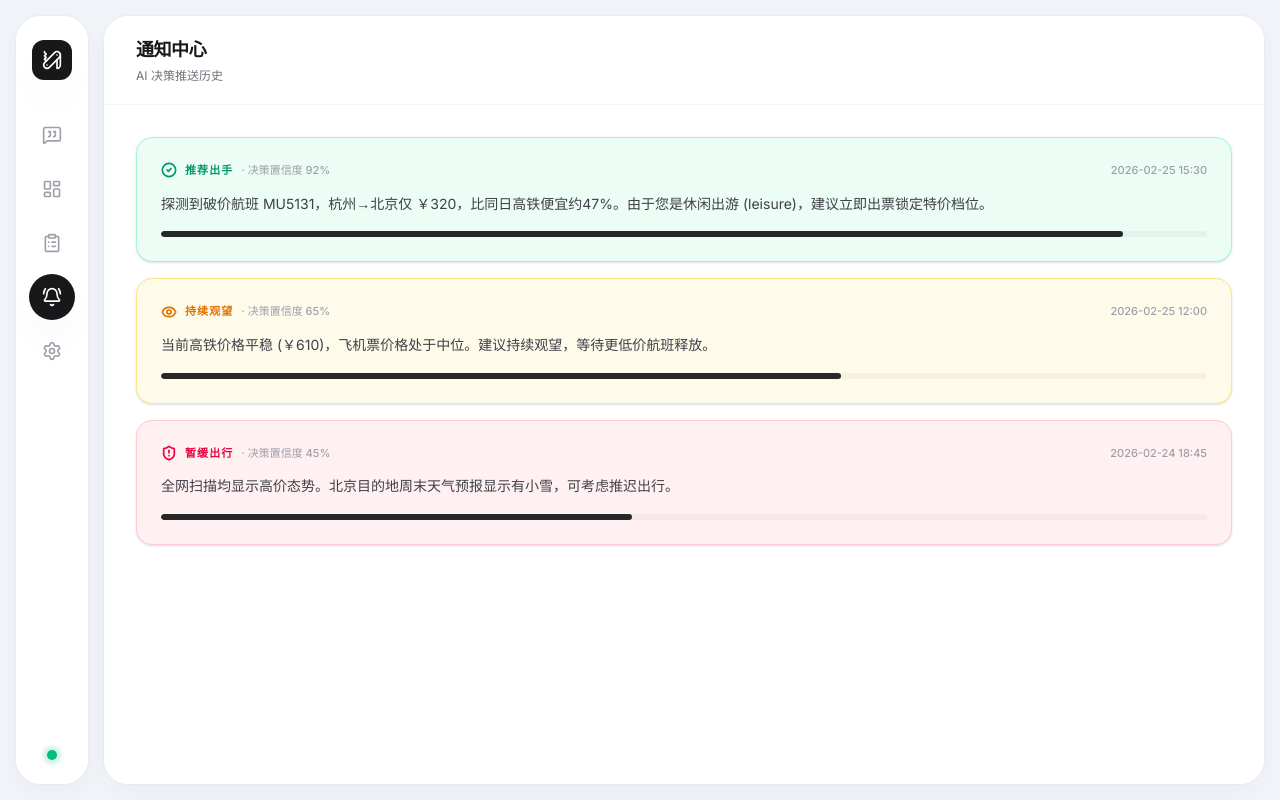
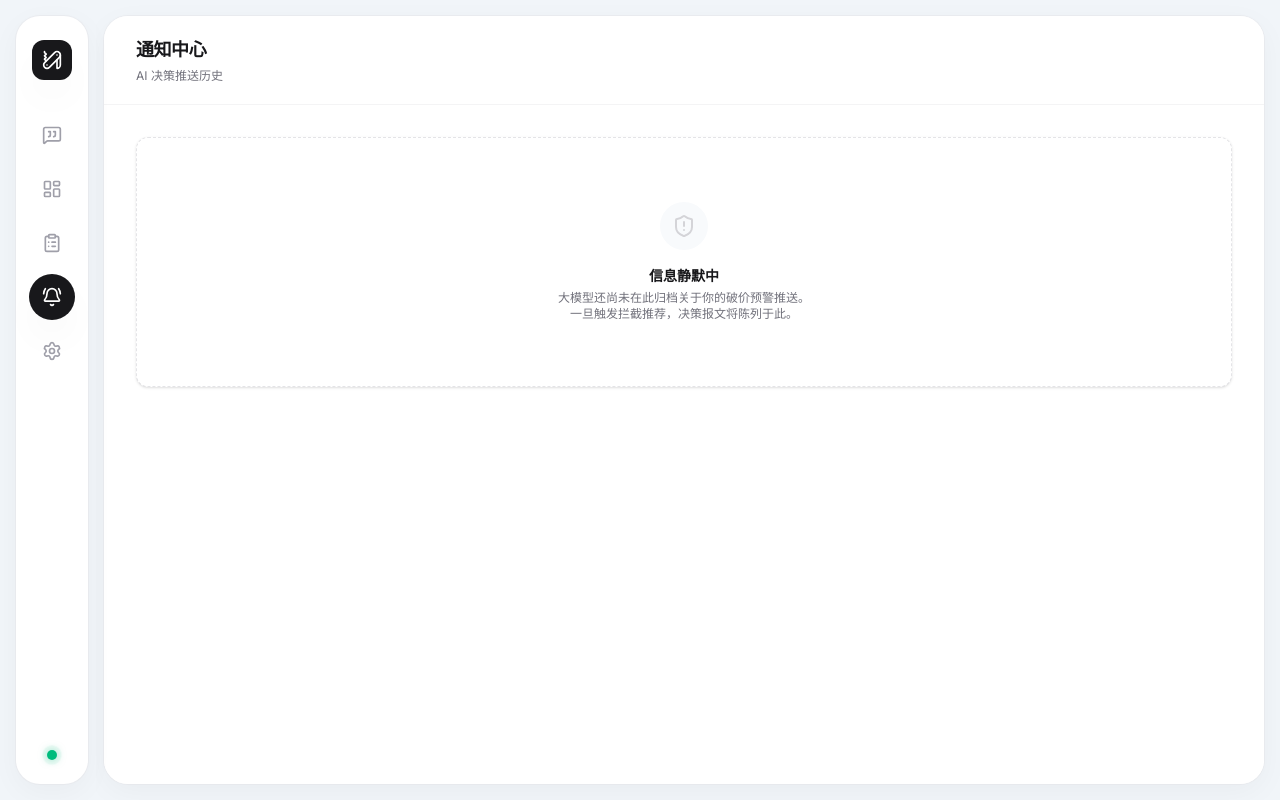
Before and after one commit to at0rp1d0i-cell/Magpie, a React (Vite) app in the folder magpie_desktop/: page /alerts in a window 1280 px wide. Built offline with nearby package versions, Linux system fonts and the light colour scheme.

Commit message:
feat(ui): remove mock data and implement elegant empty states

```diff
--- a/magpie_desktop/src/pages/AlertsPage.tsx
+++ b/magpie_desktop/src/pages/AlertsPage.tsx
@@ -1,29 +1,8 @@
 import { motion } from "framer-motion";
 import { CheckCircle2, Eye, ShieldAlert } from "lucide-react";
 
-const MOCK_ALERTS = [
-  {
-    id: "1",
-    timestamp: "2026-02-25 15:30",
-    confidence: 0.92,
-    status: "recommend" as const,
-    message: "探测到破价航班 MU5131，杭州→北京仅 ￥320，比同日高铁便宜约47%。由于您是休闲出游 (leisure)，建议立即出票锁定特价档位。",
-  },
-  {
-    id: "2",
-    timestamp: "2026-02-25 12:00",
-    confidence: 0.65,
-    status: "watch" as const,
-    message: "当前高铁价格平稳 (￥610)，飞机票价格处于中位。建议持续观望，等待更低价航班释放。",
-  },
-  {
-    id: "3",
-    timestamp: "2026-02-24 18:45",
-    confidence: 0.45,
-    status: "wait" as const,
-    message: "全网扫描均显示高价态势。北京目的地周末天气预报显示有小雪，可考虑推迟出行。",
-  },
-];
+// Fetched via actual IPC instead of mock array
+const MOCK_ALERTS: any[] = [];
 
 const STATUS_CONFIG = {
   recommend: { label: "推荐出手", icon: CheckCircle2, color: "text-emerald-600", dot: "bg-emerald-500", border: "border-emerald-200", bg: "bg-emerald-50" },
@@ -40,8 +19,9 @@ export default function AlertsPage() {
       </header>
 
       <div className="space-y-4 p-8">
-        {MOCK_ALERTS.map((alert, i) => {
-          const cfg = STATUS_CONFIG[alert.status];
+        {MOCK_ALERTS.length > 0 ? (
+          MOCK_ALERTS.map((alert, i) => {
+            const cfg = STATUS_CONFIG[alert.status as keyof typeof STATUS_CONFIG];
             return (
               <motion.div
                 key={alert.id}
@@ -69,7 +49,16 @@ export default function AlertsPage() {
                 </div>
               </motion.div>
             );
-        })}
+          })
+        ) : (
+          <div className="flex flex-col items-center justify-center rounded-xl border border-dashed border-zinc-200 bg-white py-16 text-center shadow-sm">
+            <div className="mb-4 flex h-12 w-12 items-center justify-center rounded-full bg-slate-50">
+              <ShieldAlert className="h-6 w-6 text-zinc-300" />
+            </div>
+            <h3 className="text-sm font-semibold text-zinc-900">信息静默中</h3>
+            <p className="mt-1 max-w-sm text-xs text-zinc-500">大模型还尚未在此归档关于你的破价预警推送。<br/>一旦触发拦截推荐，决策报文将陈列于此。</p>
+          </div>
+        )}
       </div>
     </div>
   );
--- a/magpie_desktop/src/pages/DashboardPage.tsx
+++ b/magpie_desktop/src/pages/DashboardPage.tsx
@@ -3,10 +3,7 @@ import { motion } from "framer-motion";
 import { invoke } from "../utils/tauri";
 import { RefreshCw, Plane, Train, Activity } from "lucide-react";
 
-// Mock data — will be replaced by Tauri IPC `get_latest_tickets()`
-const MOCK_TICKETS = [
-  { vehicle_code: "MU5131", vehicle_type: "flight", price_info: "￥320", start_time: "07:20", arrive_time: "09:35", duration: "2h15m", from_station_name: "HGH", to_station_name: "BJS", booking_status: "Y" },
-];
+// Real data fetched via Tauri IPC `get_latest_tickets()`
 
 function extractPrice(priceInfo: string): number {
   const match = priceInfo.match(/￥(\d+)/);
@@ -42,7 +39,7 @@ export default function DashboardPage() {
     return () => clearInterval(iv);
   }, []);
 
-  const displayTickets = tickets.length > 0 ? tickets : MOCK_TICKETS;
+  const displayTickets = tickets;
   const flights = displayTickets.filter((t: any) => t.vehicle_type === "flight");
   const trains = displayTickets.filter((t: any) => t.vehicle_type === "train");
   const cheapest = [...displayTickets].sort((a: any, b: any) => extractPrice(a.price_info) - extractPrice(b.price_info))[0];
@@ -66,11 +63,15 @@ export default function DashboardPage() {
       <div className="space-y-6 p-8">
         {/* Stats cards */}
         <div className="grid grid-cols-3 gap-4">
-          {[
-            { label: "当前最低价", value: `￥${extractPrice(cheapest.price_info)}`, sub: cheapest.vehicle_code, color: "text-zinc-900" },
+          {(displayTickets.length > 0 ? [
+            { label: "当前最低价", value: `￥${extractPrice(cheapest?.price_info || "￥0")}`, sub: cheapest?.vehicle_code || "--", color: "text-zinc-900" },
             { label: "监控航班", value: flights.length.toString(), sub: "条可用航线", color: "text-zinc-800" },
             { label: "监控高铁", value: trains.length.toString(), sub: "有效组次", color: "text-zinc-800" },
-          ].map((stat) => (
+          ] : [
+            { label: "当前最低价", value: "--", sub: "探测中", color: "text-zinc-400" },
+            { label: "监控航班", value: "-", sub: "探测中", color: "text-zinc-400" },
+            { label: "监控高铁", value: "-", sub: "探测中", color: "text-zinc-400" },
+          ]).map((stat) => (
             <motion.div
               key={stat.label}
               whileHover={{ scale: 1.01 }}
@@ -89,7 +90,8 @@ export default function DashboardPage() {
             Price Matrix · 全网快照
           </h2>
           <div className="space-y-2.5">
-            {displayTickets.slice(0, 8).map((t, i) => (
+            {displayTickets.length > 0 ? (
+              displayTickets.slice(0, 8).map((t, i) => (
                 <motion.div
                   key={t.vehicle_code + i}
                   initial={{ opacity: 0, x: -12 }}
@@ -117,7 +119,18 @@ export default function DashboardPage() {
                     </div>
                   </div>
                 </motion.div>
-            ))}
+              ))
+            ) : (
+              <div className="flex flex-col items-center justify-center rounded-xl border border-dashed border-zinc-200 bg-white py-12 text-center shadow-sm">
+                <div className="mb-4 flex h-12 w-12 items-center justify-center rounded-full bg-slate-50">
+                  <RefreshCw className="h-6 w-6 text-zinc-300" />
+                </div>
+                <h3 className="text-sm font-semibold text-zinc-900">尚无底价快照</h3>
+                <p className="mt-1 max-w-sm text-xs text-zinc-500">
+                  Magpie 正在后台静默探测，或当前尚未收到下达的出行指令。<br/>请耐心等待监控雷达传回数据，或前往 Chat 发起新的查询。
+                </p>
+              </div>
+            )}
           </div>
         </div>
 
```
Lines whose indentation alone changed are shown as unchanged.
